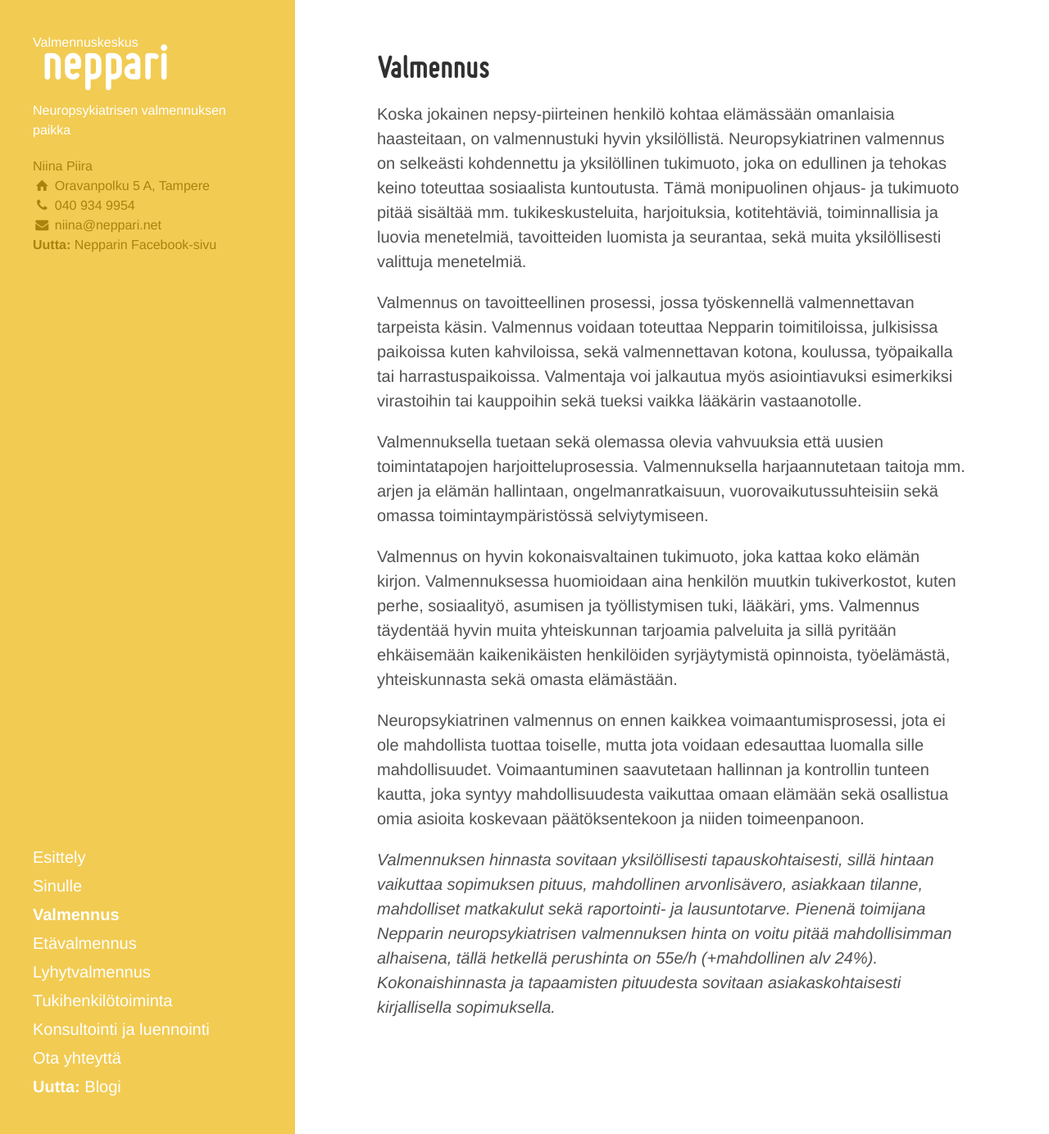
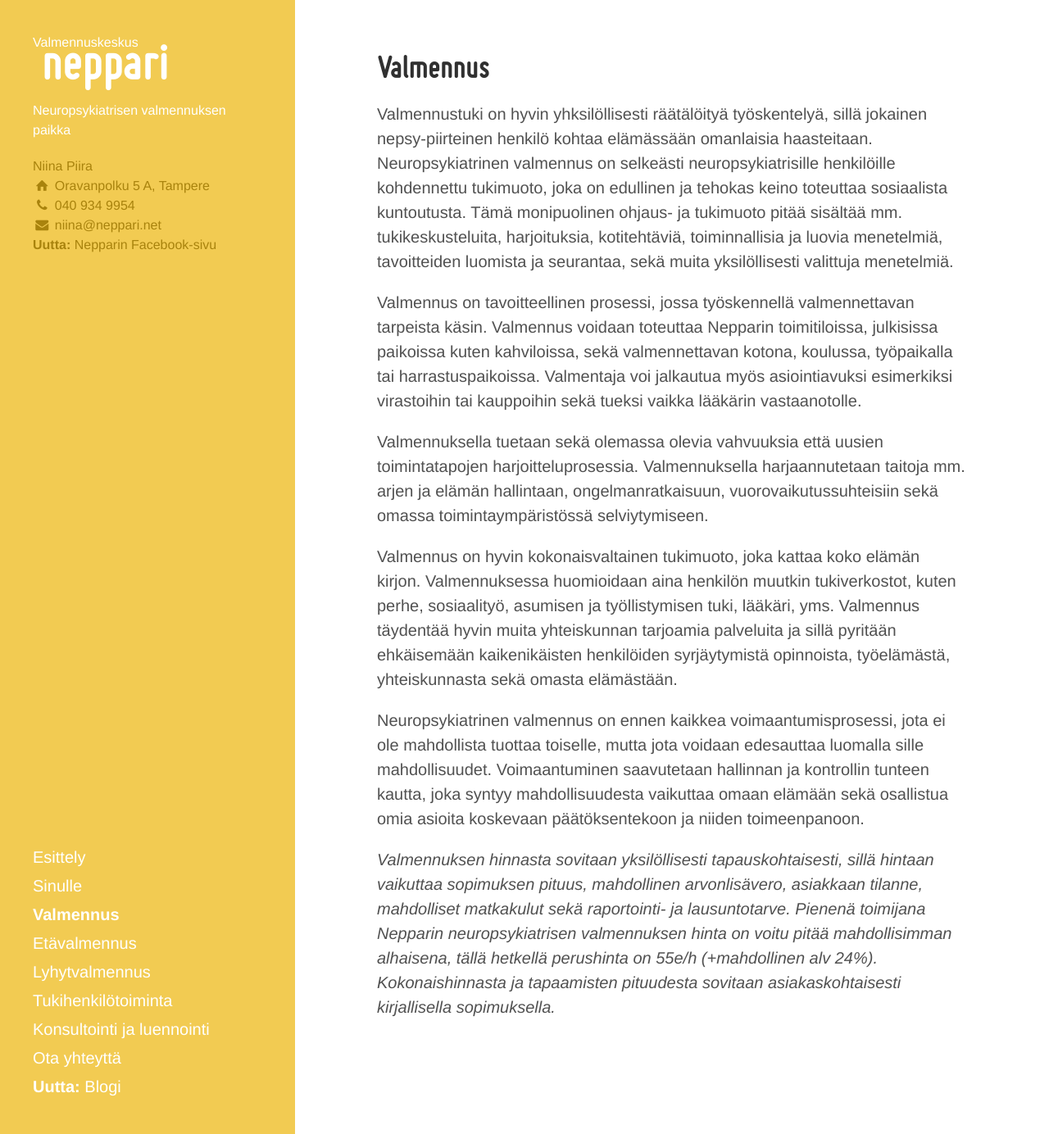
Before and after one commit to niinapiira/neppari.net, a Jekyll site: the page built from valmennus.md, in a window 1280 px wide and 1384 px high. Shown: the whole window at 82% size. Built offline with Jekyll 4.4.1, drawn with Linux system fonts in a browser that asks for light colours; Markdown is read by kramdown in place of the engine named in the settings.

Commit message:
vaihdoin "tarjottavan tuen oltava">"valmennustuki hyvin" vaihdoin "tukimenetelmä">"tukimuoto" poistin"tuki"menetelmiä

```diff
--- a/valmennus.md
+++ b/valmennus.md
@@ -18,7 +18,7 @@
 
 
 
-Koska jokainen nepsy-piirteinen henkilö kohtaa elämässään omanlaisia haasteitaan, on valmennustuki hyvin yksilöllistä. Neuropsykiatrinen valmennus on selkeästi kohdennettu ja yksilöllinen tukimuoto, joka on edullinen ja tehokas keino toteuttaa sosiaalista kuntoutusta. Tämä monipuolinen ohjaus- ja tukimuoto pitää sisältää mm. tukikeskusteluita, harjoituksia, kotitehtäviä, toiminnallisia ja luovia menetelmiä, tavoitteiden luomista ja seurantaa, sekä muita yksilöllisesti valittuja menetelmiä.
+Valmennustuki on hyvin yhksilöllisesti räätälöityä työskentelyä, sillä jokainen nepsy-piirteinen henkilö kohtaa elämässään omanlaisia haasteitaan. Neuropsykiatrinen valmennus on selkeästi neuropsykiatrisille henkilöille kohdennettu tukimuoto, joka on edullinen ja tehokas keino toteuttaa sosiaalista kuntoutusta. Tämä monipuolinen ohjaus- ja tukimuoto pitää sisältää mm. tukikeskusteluita, harjoituksia, kotitehtäviä, toiminnallisia ja luovia menetelmiä, tavoitteiden luomista ja seurantaa, sekä muita yksilöllisesti valittuja menetelmiä.
 
 Valmennus on tavoitteellinen prosessi, jossa työskennellä valmennettavan tarpeista käsin. Valmennus voidaan toteuttaa Nepparin toimitiloissa, julkisissa paikoissa kuten kahviloissa, sekä valmennettavan kotona, koulussa, työpaikalla tai harrastuspaikoissa. Valmentaja voi jalkautua myös asiointiavuksi esimerkiksi virastoihin tai kauppoihin sekä tueksi vaikka lääkärin vastaanotolle.
 
```
